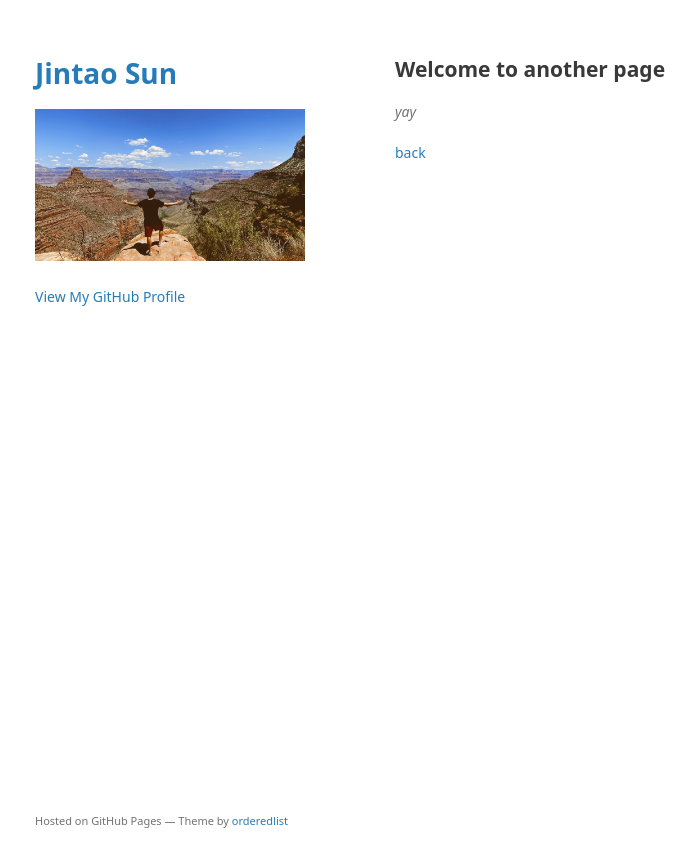
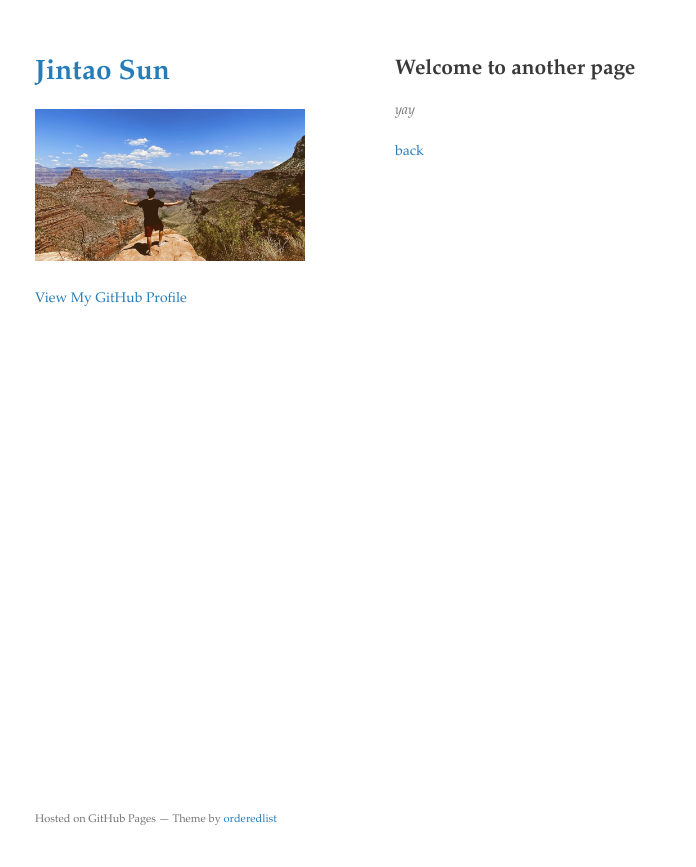
Before and after one commit to jintao-sun/jintao-sun.github.io, a Jekyll site: the page built from another-page.md, in a window 1280 px wide. Shown: the top 867 px of the page, without its empty margins (175-871 px from the left). Built offline with Jekyll 4.4.1, drawn with Linux system fonts in a browser that asks for light colours; the repository's description, which GitHub fills in, is left out; our own code applies the rules of GitHub Pages for plain Markdown files.

Commit message:
Update jekyll-theme-minimal.scss

```diff
--- a/_sass/jekyll-theme-minimal.scss
+++ b/_sass/jekyll-theme-minimal.scss
@@ -4,7 +4,7 @@
 body {
   background-color: #fff;
   padding:50px;
-  font: 14px/1.5 "Noto Sans", "Helvetica Neue", Helvetica, Arial, sans-serif;
+  font: 14px/1.5 "Palatino Linotype", "Helvetica Neue", Helvetica, Arial, sans-serif;
   color:#727272;
   font-weight:400;
 }
```
